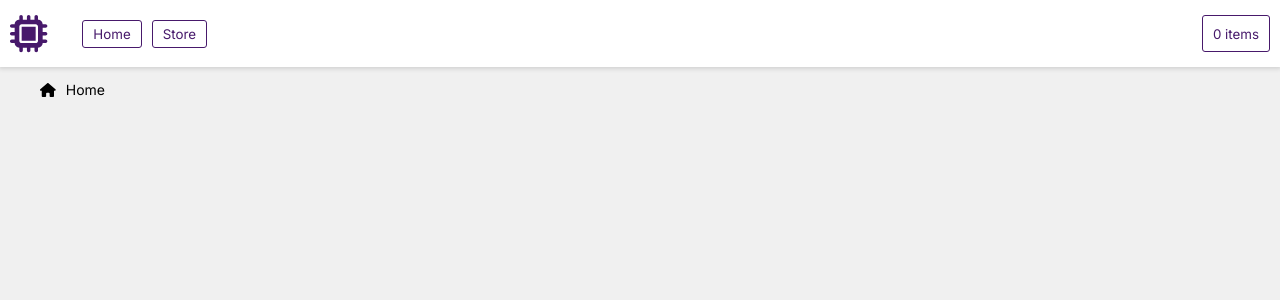
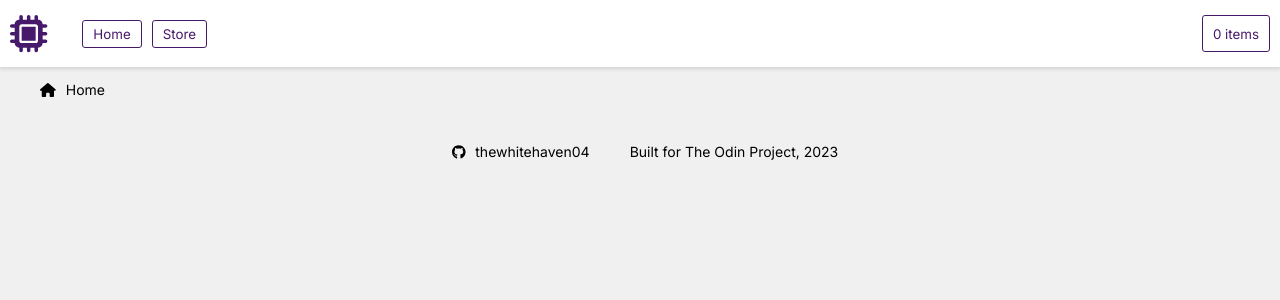
Before and after one commit to thewhitehaven04/Project_ShoppingCart, a React (Create React App) app: page / in a window 1280 px wide. Shown: the top 300 px of the page. Built offline with nearby package versions, Linux system fonts and the light colour scheme.

Commit message:
fixed styling

```diff
--- a/package.json
+++ b/package.json
@@ -4,6 +4,7 @@
   "private": true,
   "dependencies": {
     "@fortawesome/fontawesome-svg-core": "^6.4.0",
+    "@fortawesome/free-brands-svg-icons": "^6.4.0",
     "@fortawesome/free-solid-svg-icons": "^6.4.0",
     "@fortawesome/react-fontawesome": "^0.2.0",
     "@testing-library/jest-dom": "^5.16.5",
--- /dev/null
+++ b/src/components/Footer/index.jsx
@@ -0,0 +1,16 @@
+import { faGithub } from '@fortawesome/free-brands-svg-icons';
+import { FontAwesomeIcon } from '@fortawesome/react-fontawesome';
+import React from 'react';
+import style from './../../styles/footer.css';
+
+export default function Footer() {
+  return (
+    <footer className="footer footer__flex">
+      <span>
+        <FontAwesomeIcon className="icon__padded" icon={faGithub} />
+        <a href="https://github.com/thewhitehaven04">thewhitehaven04</a>
+      </span>
+      <span>Built for The Odin Project, 2023</span>
+    </footer>
+  );
+}
--- a/src/components/Header/index.jsx
+++ b/src/components/Header/index.jsx
@@ -5,6 +5,7 @@ import HeaderCartStatus from 'components/HeaderCartStatus';
 import Breadcrumbs from 'components/Breadcrumbs';
 import { FontAwesomeIcon } from '@fortawesome/react-fontawesome';
 import { faMicrochip } from '@fortawesome/free-solid-svg-icons';
+import Footer from 'components/Footer';
 
 /**
  * @param {React.DetailedHTMLProps<React.ButtonHTMLAttributes<HTMLButtonElement>, HTMLButtonElement>} props
@@ -20,7 +21,7 @@ export function HeaderButton({ children }, props) {
   );
 }
 
-export default function AppHeader() {
+export default function AppWrapper() {
   const inStore = useMatches().find((match) =>
     match.pathname.includes('store'),
   );
@@ -43,6 +44,7 @@ export default function AppHeader() {
       </header>
       <Breadcrumbs />
       <Outlet />
+      <Footer />
     </>
   );
 }
--- a/src/components/Router/index.jsx
+++ b/src/components/Router/index.jsx
@@ -1,5 +1,5 @@
 import { routeToCrumbMap } from 'components/Breadcrumbs/routeToCrumbMap';
-import AppHeader from 'components/Header';
+import AppWrapper from 'components/Header';
 import StoreItemExpanded from 'components/StoreItemExpanded';
 import CartPage from 'pages/Cart';
 import HomePage from 'pages/Home';
@@ -18,7 +18,7 @@ const router = createBrowserRouter(
   createRoutesFromElements(
     <Route
       path="/"
-      element={<AppHeader />}
+      element={<AppWrapper />}
       handle={{ crumb: () => routeToCrumbMap.get('/home') }}
     >
       <Route
--- a/src/components/StoreItemExpanded/index.jsx
+++ b/src/components/StoreItemExpanded/index.jsx
@@ -13,6 +13,7 @@ import { Supply } from 'components/StoreItem/types';
 import React from 'react';
 import { useLoaderData } from 'react-router-dom';
 import style from './../../styles/itemExpanded.css';
+import { formatPrice } from 'utils/formatPrice';
 
 export default function StoreItemExpanded() {
   /** @type ItemExpandedData */
@@ -23,11 +24,10 @@ export default function StoreItemExpanded() {
       <div className="item-expanded_image">
         <img src={item.itemPicture} alt={'Image of' + item.name} />
       </div>
+      <span className="item-expanded_price">{formatPrice(item.price)}</span>
       <span className="item-expanded_name">{item.name}</span>
       <p className="item-expanded_description">{item.description}</p>
-      <span className="item-expanded_supply">
-        Item availability: {item.supply}
-      </span>
+      <span className="item-expanded_supply">Item supply: {item.supply}</span>
       <ItemControls {...item} />
     </section>
   );
--- /dev/null
+++ b/src/styles/footer.css
@@ -0,0 +1,20 @@
+.footer__flex {
+  display: flex;
+  flex-flow: row nowrap;
+  justify-content: center;
+  align-items: center;
+  gap: 40px;
+
+  height: 50px;
+}
+
+.footer {
+  box-shadow: 0px -2px 4px 1px var(--shadow-gray);
+  background-color: var(--gray);
+  bottom: -30px;
+  margin: 10px;
+}
+
+.icon__padded {
+  padding: 0px 10px;
+}
--- a/src/styles/itemExpanded.css
+++ b/src/styles/itemExpanded.css
@@ -1,13 +1,14 @@
 .item-expanded__grid {
   display: grid;
   grid-template-columns: 300px 1fr 200px;
+  grid-template-rows: 50px;
   grid-template-areas:
-    'image name controls'
+    'image name price'
     'image description controls'
-    'image description supply '
-    'image description .';
+    'image description controls'
+    'image supply .';
 
-  column-gap: 15px;
+  column-gap: 20px;
 }
 
 .item-expanded {
@@ -22,10 +23,16 @@
   font-size: 16pt;
 }
 
+
+.item-expanded_price {
+  font-size: 16pt;
+  grid-area: price;
+}
+
 .item-expanded_description {
   grid-area: description;
   text-align: justify;
-  text-justify: distribute;
+  margin: 0;
 }
 
 .item-expanded_image {
@@ -42,4 +49,5 @@
 
 .item-expanded_supply {
   grid-area: supply;
+  align-self: flex-end;
 }
```
Also changed, not shown: 1 other file (tests, documents, lock files or other folders).
